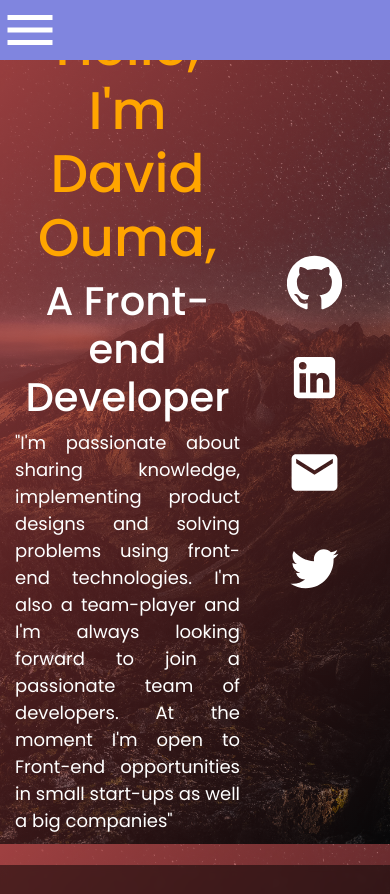
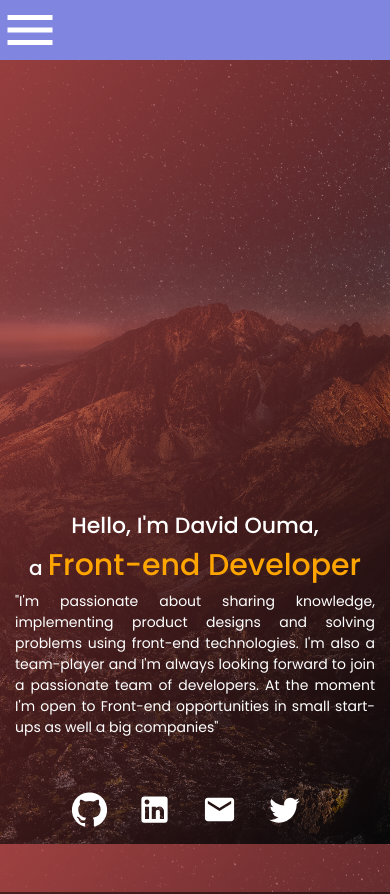
Before and after one commit to daudi13/daudi, a React (Create React App) app: page / in a window 390 px wide. Shown: the top 894 px of the page. Built offline with nearby package versions, Linux system fonts and the light colour scheme.

Commit message:
Add media query for the intro section

```diff
--- a/src/components/Routes/Homepage/Homepage.css
+++ b/src/components/Routes/Homepage/Homepage.css
@@ -141,3 +141,46 @@ body {
 .testimonial-title {
   color: #fff;
 }
+
+@media screen and (max-width: 759px) {
+
+  .intro {
+    flex-direction: column;
+    margin-bottom: 3rem;
+  }
+
+  .hello {
+    font-size: 22px;
+    color: #fff;
+  }
+
+  .job-des {
+    font-size: 20px;
+  }
+
+  .special {
+    color: orange;
+    font-size: 30px;
+  }
+
+  .belief {
+    font-size: 14px;
+  }
+
+  .align-left {
+    margin-bottom: 20px;
+  }
+
+  .socials > ul {
+    display: flex;
+  }
+
+  .socials > ul > * + * {
+    margin-top: 0px;
+    margin-left: 30px;
+  }
+
+  .social-icon {
+    font-size: 35px !important;
+  }
+}
--- a/src/components/Routes/Homepage/Homepage.js
+++ b/src/components/Routes/Homepage/Homepage.js
@@ -9,8 +9,8 @@ function Homepage() {
       <section className="intro" id="home">
             <div className="align-left" data-aos="zoom-in">
                 <h1 className="hello">Hello, I'm David Ouma,</h1>
-                <h2 className="job-des">A <span className="special ">Front-end Developer</span></h2>
-                <p className="belief">
+                <h2 className="job-des">a <span className="special ">Front-end Developer</span></h2>
+                <p className="belief openner">
                     "I'm passionate about sharing knowledge, implementing product designs and solving problems using front-end technologies. I'm also a team-player and I'm always looking forward to join a passionate team of developers. At the moment I'm open to Front-end opportunities in small start-ups as well a big companies"
                 </p>
         </div>
```
